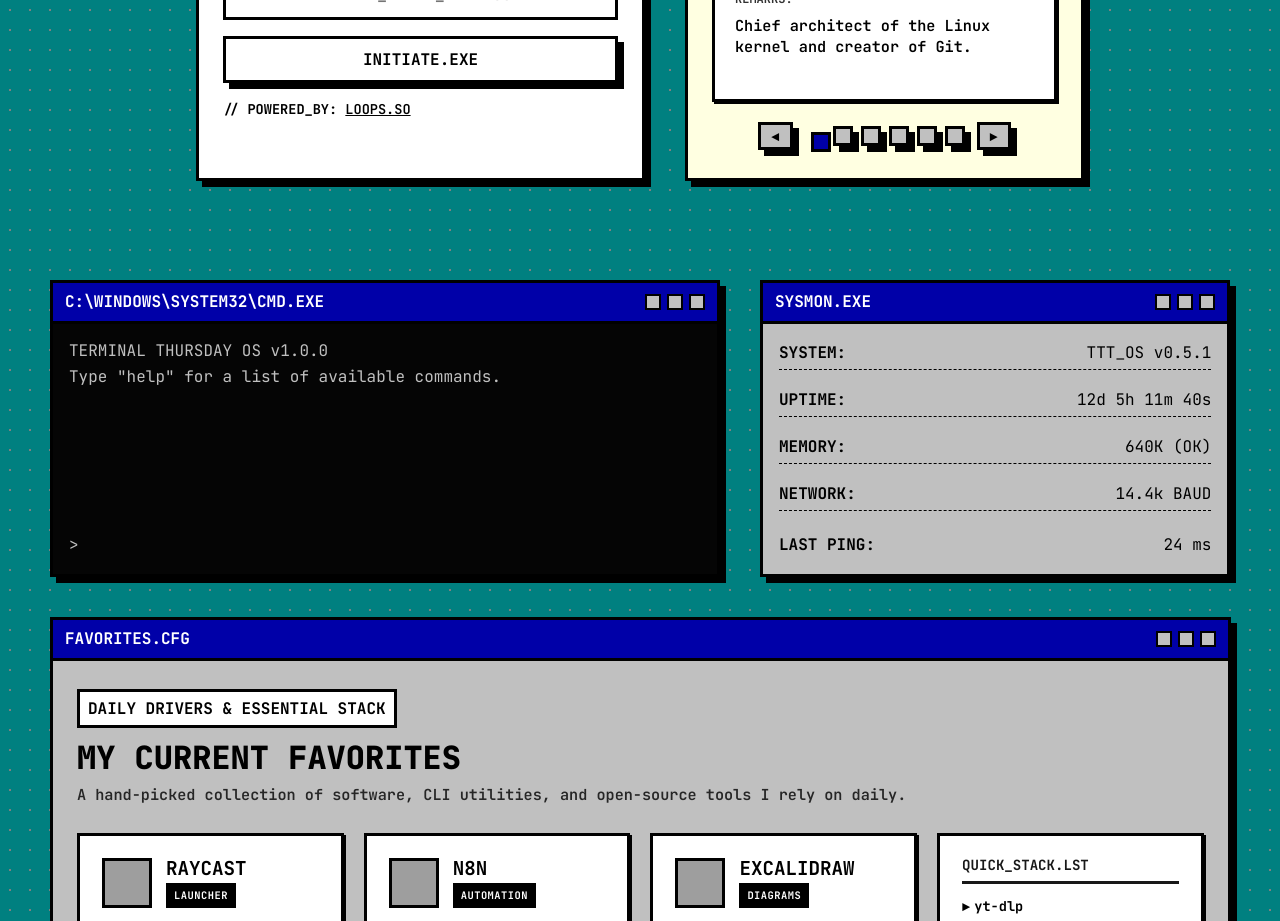
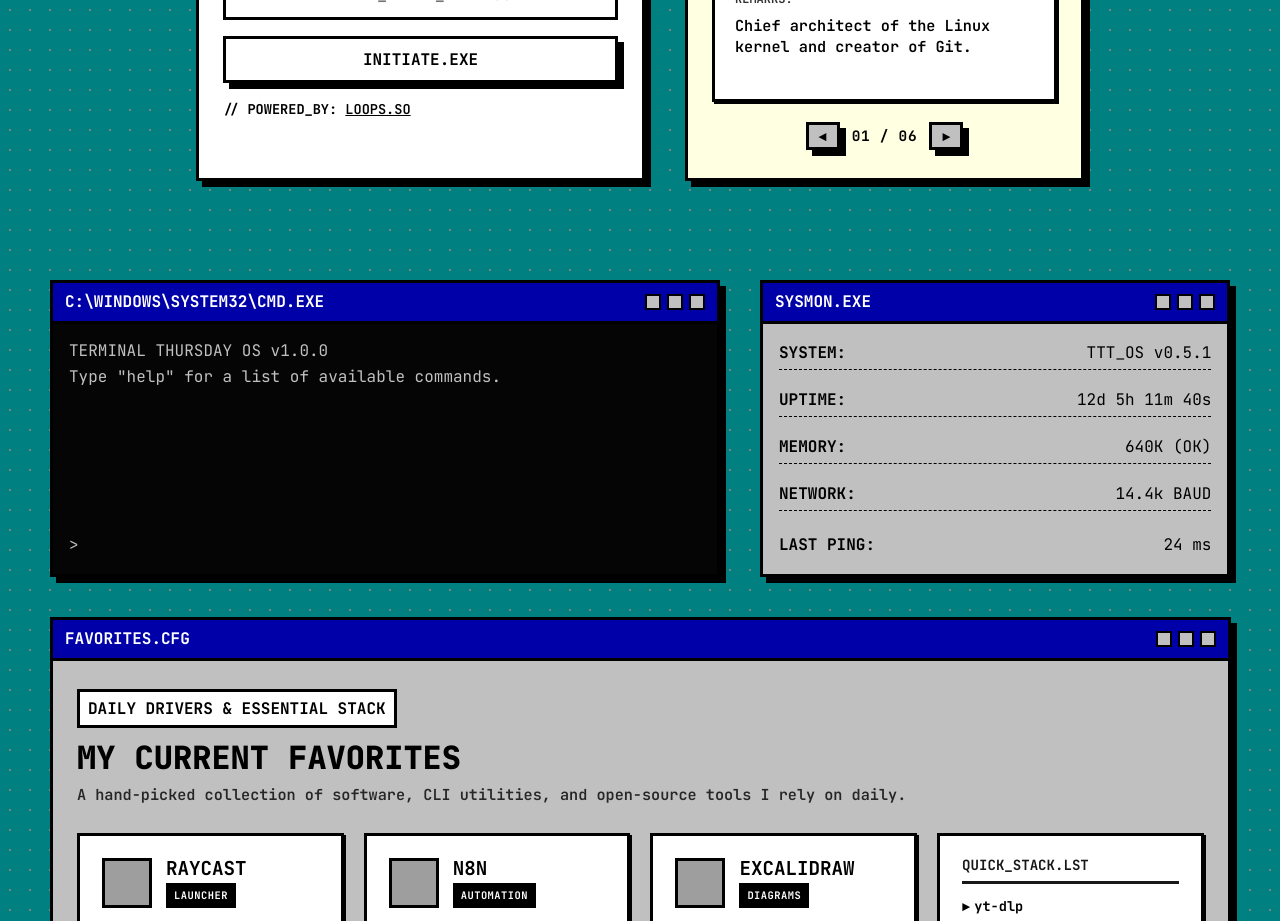
Before and after one commit to MenilV/theterminalthursday.com, a React (Vite) app: page / in a window 1280 px wide. Shown: the part 1120-2041 px from the top of the page. Built offline with nearby package versions, Linux system fonts and the light colour scheme; grey boxes are pictures that could not be loaded.

Commit message:
fix: replace overflowing carousel dots with compact text counter

```diff
--- a/src/components/DesktopIcons.jsx
+++ b/src/components/DesktopIcons.jsx
@@ -105,6 +105,8 @@ const DesktopIcons = ({ theme }) => {
         <span className="icon-label">{theme === 'windows' ? 'Favorites' : '.bookmarks'}</span>
       </a>
 
+
+
     </div>
   );
 };
--- a/src/components/HallOfFameCarousel.jsx
+++ b/src/components/HallOfFameCarousel.jsx
@@ -255,8 +255,8 @@ const HallOfFameCarousel = ({ theme }) => {
             </div>
           </div>
 
-          {/* Bottom Dot Indicators + Carets */}
-          <div style={{ display: 'flex', gap: '12px', marginTop: '20px', justifyContent: 'center', alignItems: 'center', flexWrap: 'wrap' }}>
+          {/* Bottom Navigation: Prev / Counter / Next */}
+          <div style={{ display: 'flex', gap: '12px', marginTop: '20px', justifyContent: 'center', alignItems: 'center' }}>
             <button
               onClick={handlePrev}
               aria-label="Previous"
@@ -266,15 +266,16 @@ const HallOfFameCarousel = ({ theme }) => {
               ◄
             </button>
 
-            <div style={{ display: 'flex', gap: '8px', flexWrap: 'wrap', alignItems: 'center' }}>
-              {visibleMaintainers.map((_, i) => (
-                <div
-                  key={i}
-                  onClick={() => setCurrentIndex(i)}
-                  className={`carousel-dot ${i === currentIndex ? 'active' : ''}`}
-                />
-              ))}
-            </div>
+            <span style={{
+              fontFamily: 'var(--font-mono)',
+              fontSize: '0.9rem',
+              fontWeight: 'bold',
+              letterSpacing: '0.05em',
+              minWidth: '60px',
+              textAlign: 'center'
+            }}>
+              {String(currentIndex + 1).padStart(2, '0')} / {String(visibleMaintainers.length).padStart(2, '0')}
+            </span>
 
             <button
               onClick={handleNext}
```
